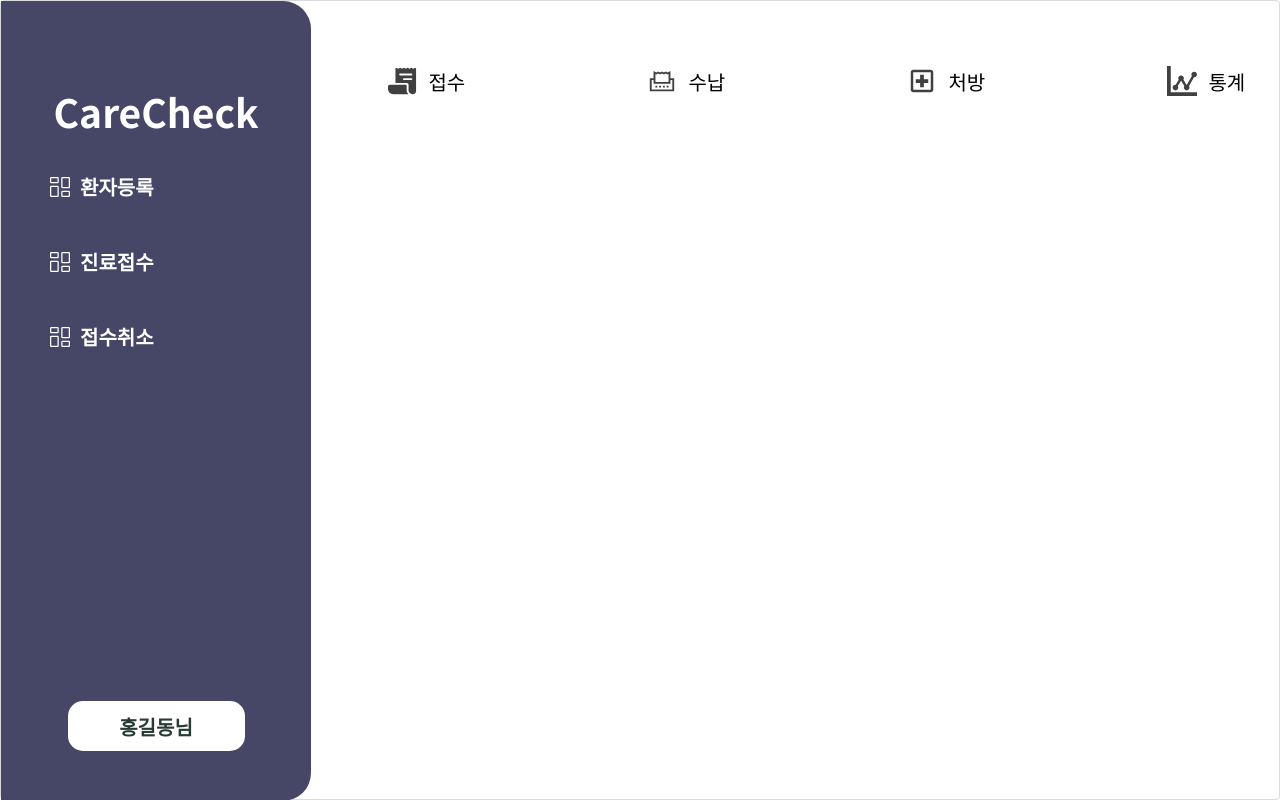
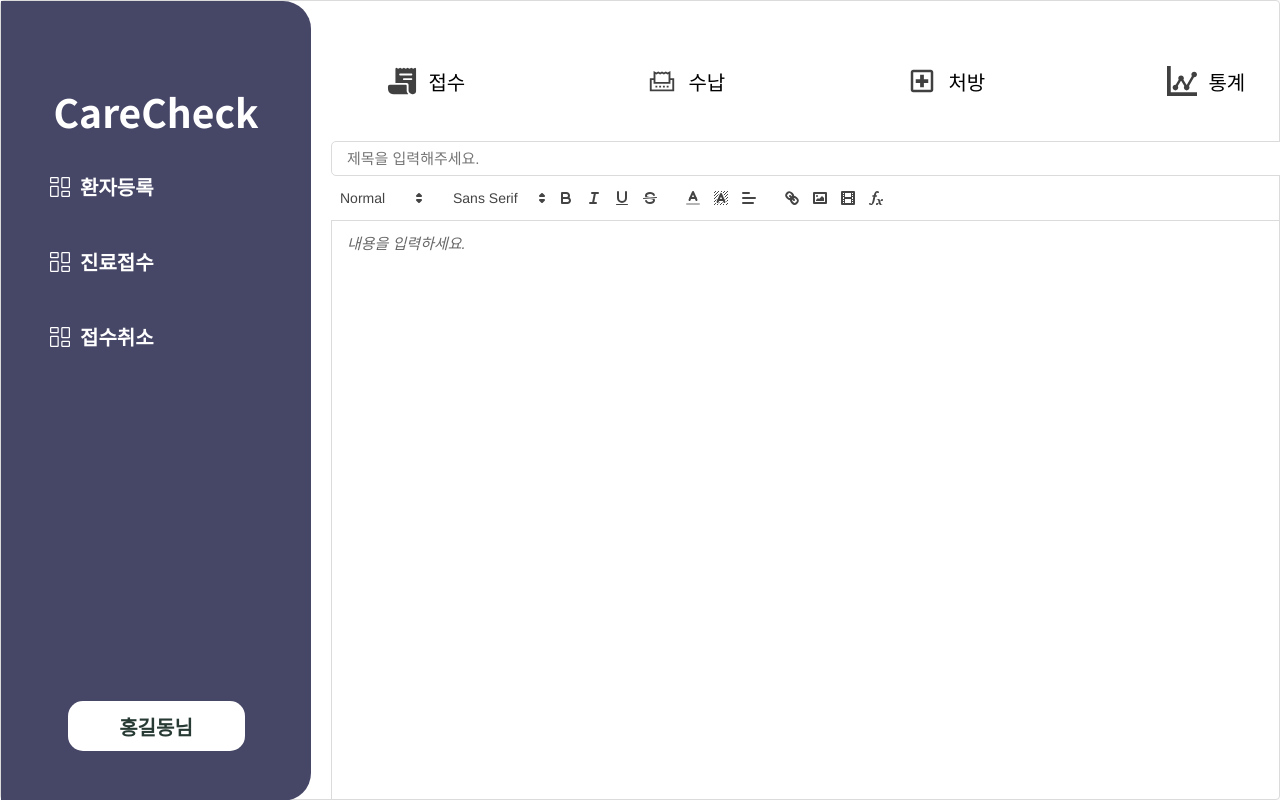
Before and after one commit to CareCheck-KoreaIT/CareCheck_koreaIt_front, a React (Vite) app: page /noticewrite in a window 1280 px wide. Built offline with nearby package versions, Linux system fonts and the light colour scheme; no server answers.

Commit message:
noticeWritePage구현

```diff
--- /dev/null
+++ b/src/apis/noticeApi.js
@@ -0,0 +1,3 @@
+import { api } from "../configs/axiosConfig";
+
+export const createNoticeApi = async (notice) => await api.post("/notices", notice);
--- /dev/null
+++ b/src/mutations/noticeMutation.js
@@ -0,0 +1,8 @@
+import { useMutation } from "@tanstack/react-query";
+import { createNoticeApi } from "../apis/noticeApi";
+
+export const useCreateNoticeMutation = () => useMutation({
+  mutationKey: ["useCreateNoticeMutation"],
+  mutationFn: createNoticeApi,
+  retry: 0,
+})
--- /dev/null
+++ b/src/pages/NoticeWritePage/NoticeWritePage.jsx
@@ -0,0 +1,81 @@
+/**@jsxImportSource @emotion/react */
+import * as s from './style';
+import React, { useEffect, useRef, useState } from 'react';
+import Quill from 'quill';
+import "quill/dist/quill.snow.css";
+import { useCreateNoticeMutation } from '../../mutations/noticeMutation';
+import Swal from 'sweetalert2';
+
+function NoticeWritePage(props) {
+  const createNoticeMutation = useCreateNoticeMutation();
+
+  const [title, setTitle] = useState("");
+  const [ quillContent, setQuillContent ] = useState("");
+
+  const containerRef = useRef();
+
+  useEffect(() => {
+    const toolbarOptions = [
+      [{ 'header': [1, 2, 3, 4, 5, 6, false] }],
+      [{ 'font': [] }, 'bold', 'italic', 'underline', 'strike'],
+      [{ 'color': [] }, { 'background': [] }, { 'align': [] }],
+      ['link', 'image', 'video', 'formula'],
+    ];
+
+    const quillInstance = new Quill(containerRef.current, {
+      modules: {
+        toolbar: toolbarOptions,
+      },
+      theme: 'snow',
+      placeholder: '내용을 입력하세요.',
+    });
+
+    quillInstance.on('text-change', () => {
+      setQuillContent(quillInstance.root.innerHTML);
+    });
+  }, []);
+
+  const handleTitleOnChange = (e) => {
+    setTitle(e.target.value);
+  };
+
+  const handleSaveOnClick = async () => {
+    if (!title.trim()) {
+      await Swal.fire({
+        titleText: "제목을 입력하세요.",
+        confirmButtonText: "확인",
+      });
+      return;
+    }
+    if (!quillContent.trim()) {
+      await Swal.fire({
+        titleText: "게시글 내용을 입력하세요.",
+        confirmButtonText: "확인",
+      });
+      return;
+    }
+
+    const notice = {
+      title,
+      content: quillContent,
+    };
+
+    const response = await createNoticeMutation.mutateAsync(notice);
+    await Swal.fire({
+      titleText: "게시글 작성 완료",
+      confirmButtonText: "확인",
+    });
+  };
+
+  return (
+    <div css={s.quillEditor}>
+      <div css={s.quillTop}>
+        <input type="text" placeholder="제목을 입력해주세요." value={title} onChange={handleTitleOnChange} />
+        <button css={s.saveButton} onClick={handleSaveOnClick}>저장</button>
+      </div>
+      <div ref={containerRef} />
+    </div>
+  );
+}
+
+export default NoticeWritePage;
--- /dev/null
+++ b/src/pages/NoticeWritePage/style.js
@@ -0,0 +1,62 @@
+import { css } from "@emotion/react";
+
+export const quillEditor = css`
+    box-sizing: border-box;
+    flex-grow: 1;
+    width: 150rem;
+    height: 60rem;
+
+    .ql-toolbar {
+        box-sizing: border-box;
+        display: flex;
+        justify-content: flex-start;
+        flex-wrap: wrap;
+        border: none;
+        border-bottom: 0.1rem solid #dbdbdb;
+        &.ql-snow {
+            box-sizing: border-box;
+            padding: 1rem 0;
+        }
+    }
+
+    .ql-container {
+        box-sizing: border-box;
+        height: 100%;
+        border: 0.1rem solid #dbdbdb;
+        font-size: 1.5rem;
+    }
+
+`;
+
+
+export const quillTop = css`
+    display: flex;
+
+    & > input {
+        box-sizing: border-box;
+        flex-grow: 1;
+        height: 3.5rem;
+        margin-right: 1rem;
+        outline: none;
+        border: 0.1rem solid #dbdbdb;
+        border-radius: 0.5rem;
+        padding: 0 1.5rem;
+        font-size: 1.5rem;
+    }
+`;
+
+export const saveButton = css`
+    box-sizing: border-box;
+    margin-right: 1rem;
+    border: 0.1rem solid #dbdbdb;
+    border-radius: 0.5rem;
+    padding: 0.5rem 1rem;
+    background-color: #fafafa;
+    cursor: pointer;
+    &:hover {
+        background-color: #eeeeee;
+    }
+    &:active {
+        background-color: #dddddd;
+    }
+`;
--- a/src/pages/OrderPage/OrderPage.jsx
+++ b/src/pages/OrderPage/OrderPage.jsx
@@ -81,7 +81,6 @@ function OrderPage(props) {
   }
   return (
     <div css={s.layout}>
-      <HeaderMenu />
       <div css={s.titleGroup}>
         <h1 css={s.title1}>carecheck</h1>
         <p css={s.title2}>오더등록</p>
--- a/src/routes/MainRoute/MainRoute.jsx
+++ b/src/routes/MainRoute/MainRoute.jsx
@@ -17,6 +17,7 @@ import InformationChangePage from "../../pages/InformationChangePage/Information
 import MedicalReceptionPage from "../../pages/MedicalReceptionPage/MedicalReceptionPage";
 import { Route, Routes } from "react-router-dom";
 import UserRoute from "../UserRoute/UserRoute";
+import NoticeWritePage from "../../pages/NoticeWritePage/NoticeWritePage";
 
 function MainRoute() {
   useUserMeQuery();
@@ -35,6 +36,8 @@ function MainRoute() {
             <Route path="/patient" element={<PatientRegistrationPage />} />
             <Route path="/scorepay" element={<ScorePayPage />} />
             <Route path="/employeenum" element={<EmployeeNumEnrollPage />} />
+            <Route path="/noticewrite" element={<NoticeWritePage />} />
+
             <Route
               path="/admission/:admId/detailBill"
               element={<DetailBillPage />}
```
Also changed, not shown: 1 other file (tests, documents, lock files or other folders).
